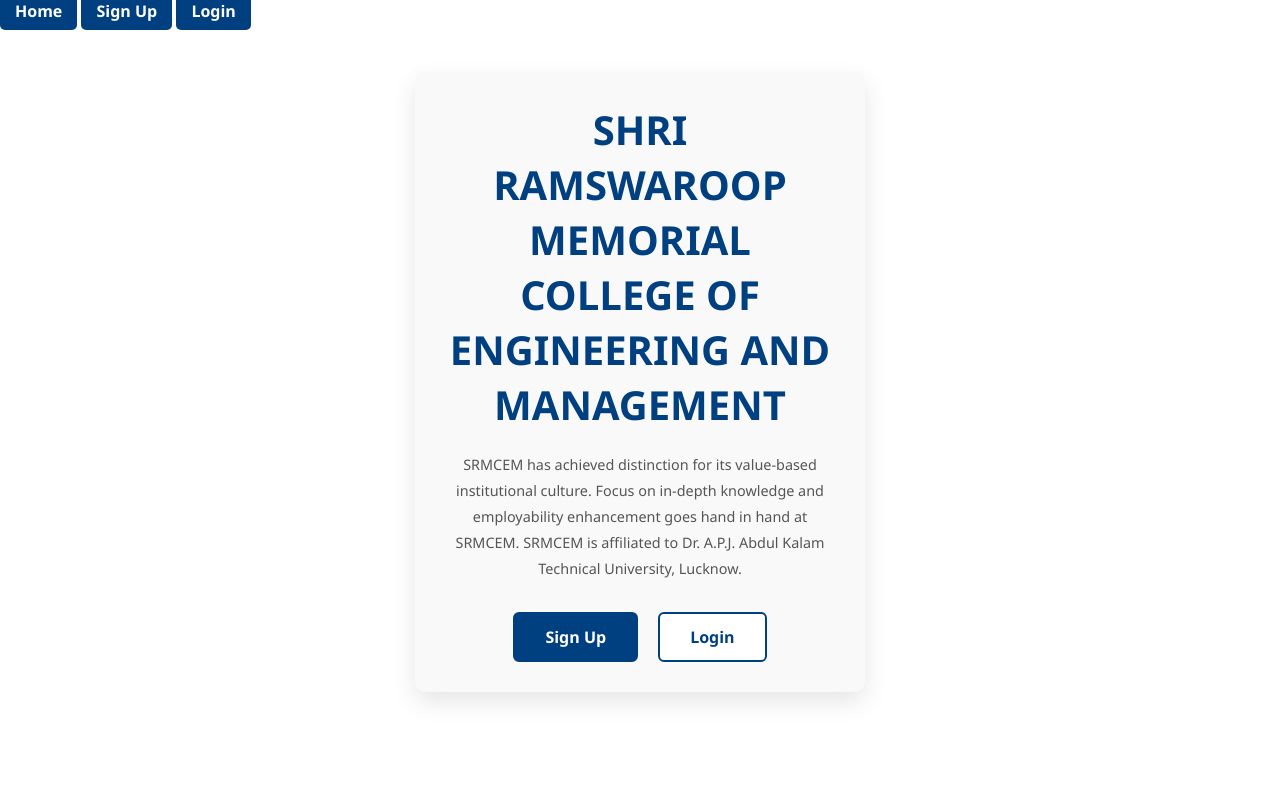
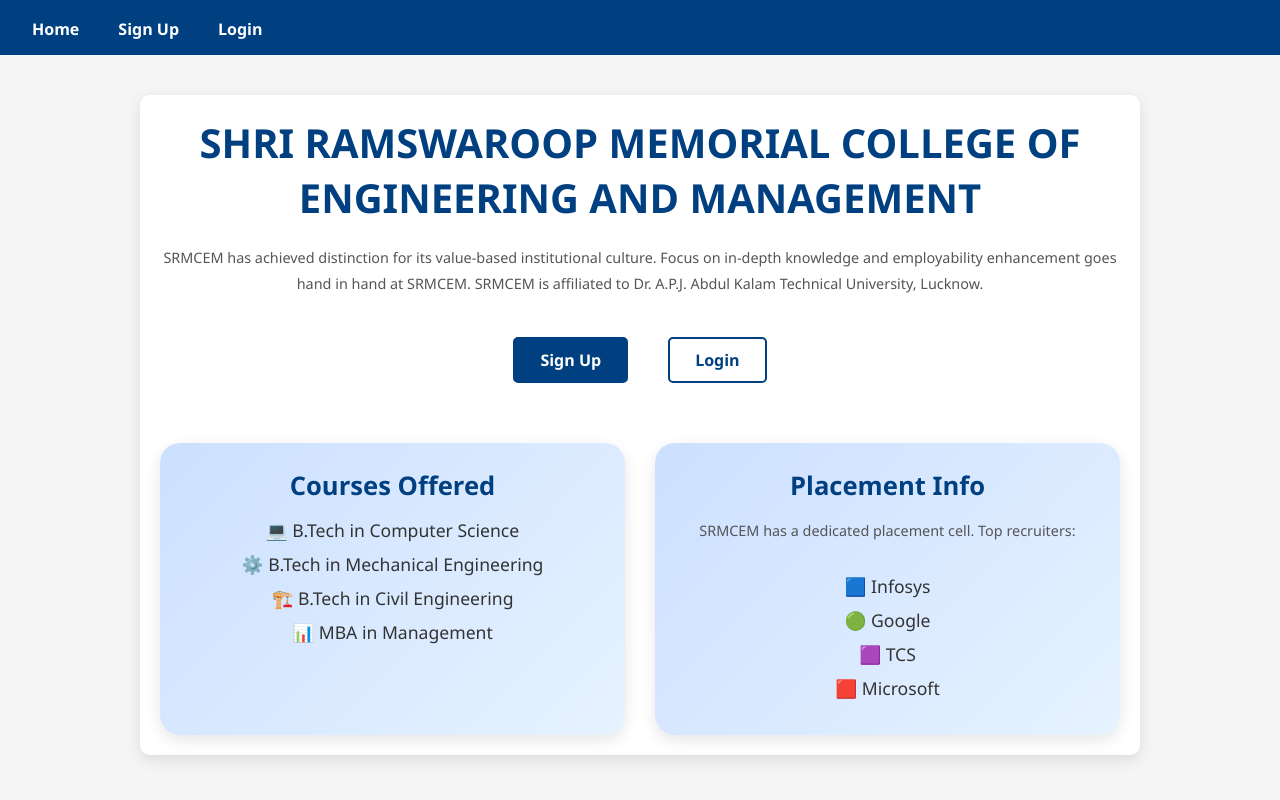
Before and after one commit to VageeshaVerma/VIVEK, a Flask app: page / in a window 1280 px wide. Run offline with Flask 3, Linux system fonts and the light colour scheme.

Commit message:
Enhanced home page with interactive Courses and Placement cards

```diff
--- a/templates/home.html
+++ b/templates/home.html
@@ -5,6 +5,140 @@
   <meta name="viewport" content="width=device-width, initial-scale=1.0">
   <title>SHRI RAMSWAROOP MEMORIAL COLLEGE OF ENGINEERING AND MANAGEMENT</title>
   <link rel="stylesheet" href="/static/style.css">
+  <style>
+    body {
+      font-family: Arial, sans-serif;
+      margin: 0;
+      padding: 0;
+      background: #f5f5f5;
+      color: #333;
+    }
+
+    .nav {
+      background: #004080;
+      padding: 10px 20px;
+      display: flex;
+      gap: 15px;
+    }
+    .btn-nav {
+      color: white;
+      text-decoration: none;
+      font-weight: bold;
+      padding: 5px 12px;
+      border-radius: 4px;
+      transition: background 0.3s;
+    }
+    .btn-nav:hover {
+      background: #0066cc;
+    }
+
+    .container {
+      max-width: 1000px;
+      margin: 40px auto;
+      padding: 20px;
+      background: white;
+      border-radius: 10px;
+      box-shadow: 0 5px 15px rgba(0,0,0,0.1);
+      text-align: center;
+    }
+
+    .cta a {
+      display: inline-block;
+      margin: 10px;
+      padding: 10px 25px;
+      text-decoration: none;
+      border-radius: 5px;
+      font-weight: bold;
+      transition: all 0.3s ease;
+    }
+    .cta .primary {
+      background: #004080;
+      color: white;
+    }
+    .cta .primary:hover {
+      background: #0066cc;
+      transform: translateY(-3px);
+    }
+    .cta .outline {
+      border: 2px solid #004080;
+      color: #004080;
+    }
+    .cta .outline:hover {
+      background: #004080;
+      color: white;
+      transform: translateY(-3px);
+    }
+
+    /* Info Section Cards */
+.info-section {
+  display: flex;
+  justify-content: space-around;
+  gap: 30px;
+  flex-wrap: wrap;
+  margin-top: 50px;
+}
+
+.card {
+  flex: 1 1 300px;
+  background: linear-gradient(135deg, #cce0ff, #e6f2ff);
+  border-radius: 20px;
+  padding: 25px;
+  box-shadow: 0 5px 15px rgba(0,0,0,0.1);
+  transition: transform 0.5s ease, box-shadow 0.5s ease, background 0.5s ease;
+  cursor: pointer;
+}
+
+.card h3 {
+  color: #004080;
+  margin-bottom: 15px;
+  font-size: 1.6em;
+}
+
+.card ul {
+  list-style: none;
+  padding: 0;
+}
+
+.card ul li {
+  margin: 10px 0;
+  font-size: 1.1em;
+  transition: transform 0.3s ease;
+}
+
+.card ul li:hover {
+  transform: translateX(5px);
+  color: #0066cc;
+}
+
+/* Card hover effects */
+.card:hover {
+  transform: translateY(-10px) rotate(-1deg) scale(1.05);
+  box-shadow: 0 15px 30px rgba(0,0,0,0.2);
+  background: linear-gradient(135deg, #99c2ff, #b3daff);
+}
+
+/* Responsive */
+@media screen and (max-width: 768px) {
+  .info-section {
+    flex-direction: column;
+    align-items: center;
+  }
+  .card {
+    width: 90%;
+  }
+}
+
+    /* Smooth fade-in on scroll */
+    .fade-in {
+      opacity: 0;
+      transform: translateY(30px);
+      transition: opacity 1s ease, transform 1s ease;
+    }
+    .fade-in.visible {
+      opacity: 1;
+      transform: translateY(0);
+    }
+  </style>
 </head>
 <body>
 
@@ -15,8 +149,7 @@
   <a href="/login" class="btn-nav">Login</a>
 </nav>
 
-<!-- Main container -->
-<div class="container">
+<div class="container fade-in">
   <h1>SHRI RAMSWAROOP MEMORIAL COLLEGE OF ENGINEERING AND MANAGEMENT</h1>
   <p>
     SRMCEM has achieved distinction for its value-based institutional culture.
@@ -27,7 +160,49 @@
     <a class="btn primary" href="/signup">Sign Up</a>
     <a class="btn outline" href="/login">Login</a>
   </div>
+
+  <!-- Courses & Placements -->
+  <div class="info-section">
+  <div class="card fade-in">
+    <h3>Courses Offered</h3>
+    <ul class="course-list">
+      <li>💻 B.Tech in Computer Science</li>
+      <li>⚙️ B.Tech in Mechanical Engineering</li>
+      <li>🏗️ B.Tech in Civil Engineering</li>
+      <li>📊 MBA in Management</li>
+    </ul>
+  </div>
+  <div class="card fade-in">
+    <h3>Placement Info</h3>
+    <p>SRMCEM has a dedicated placement cell. Top recruiters:</p>
+    <ul class="placement-list">
+      <li>🟦 Infosys</li>
+      <li>🟢 Google</li>
+      <li>🟪 TCS</li>
+      <li>🟥 Microsoft</li>
+    </ul>
+  </div>
 </div>
+
+<script>
+  // Fade-in on scroll
+  const faders = document.querySelectorAll('.fade-in');
+
+  const appearOptions = {
+    threshold: 0.1,
+    rootMargin: "0px 0px -50px 0px"
+  };
+
+  const appearOnScroll = new IntersectionObserver(function(entries, observer) {
+    entries.forEach(entry => {
+      if (!entry.isIntersecting) return;
+      entry.target.classList.add('visible');
+      observer.unobserve(entry.target);
+    });
+  }, appearOptions);
+
+  faders.forEach(fader => appearOnScroll.observe(fader));
+</script>
 
 </body>
 </html>
```
